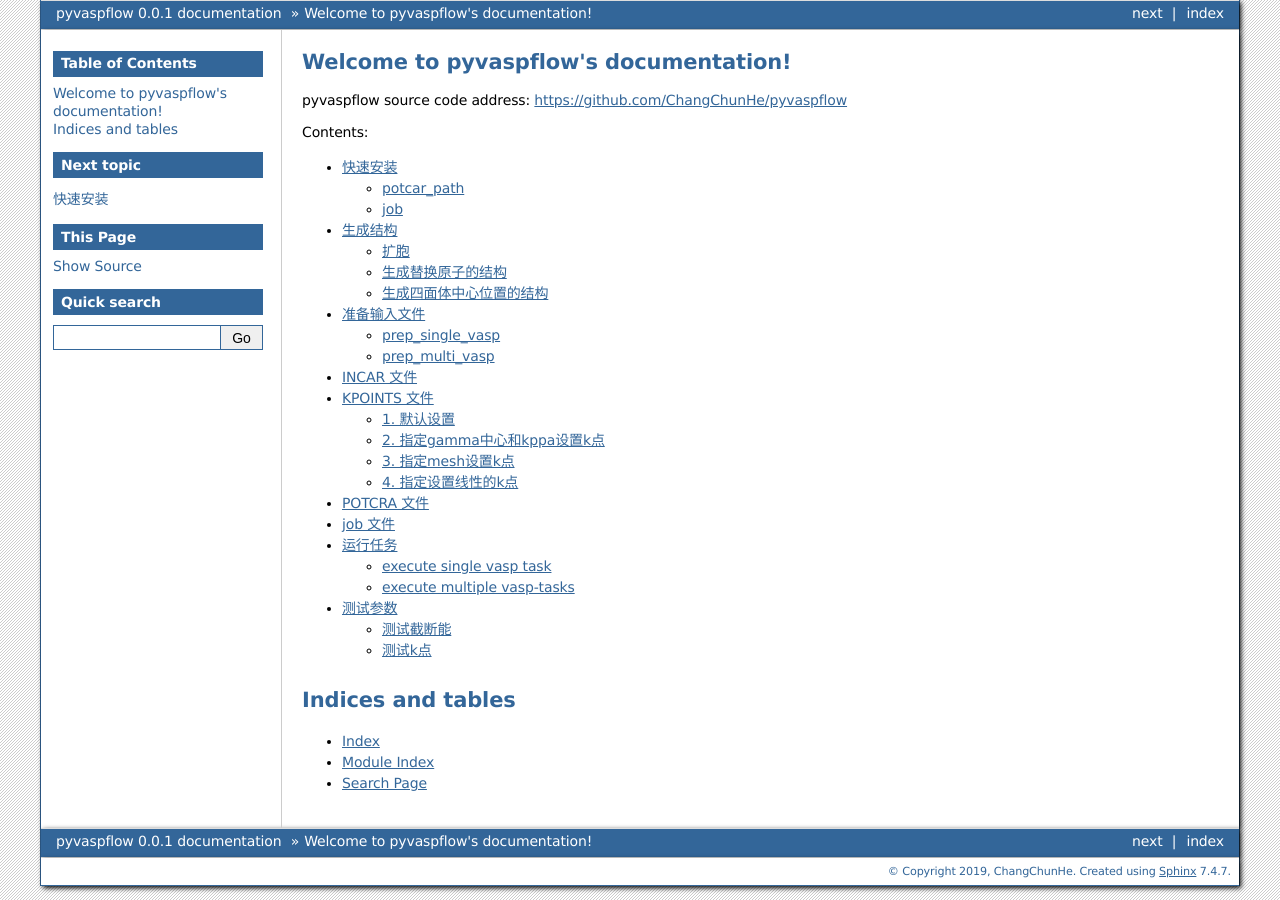
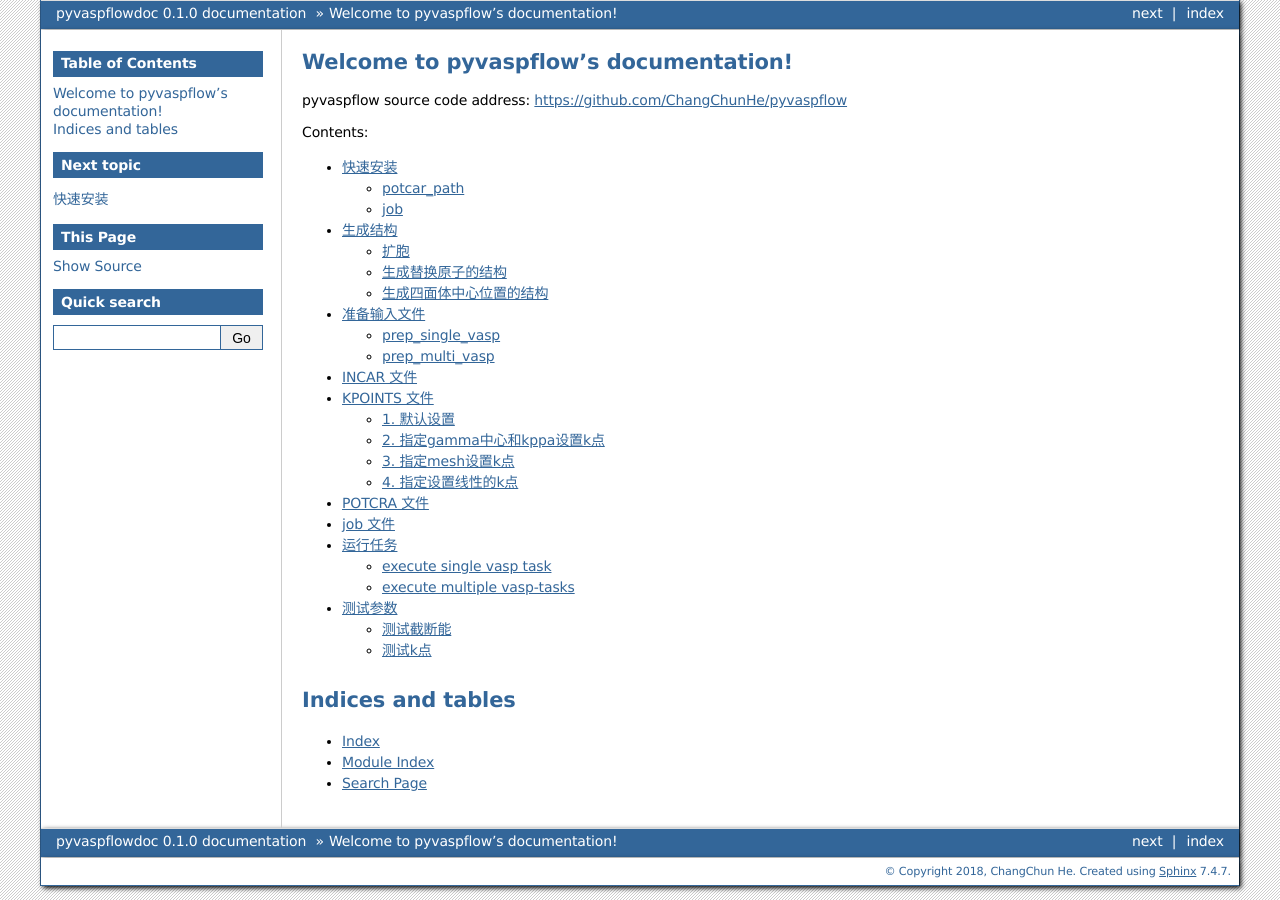
Before and after one commit to ChangChunHe/pyvaspflow, a Sphinx documentation site: the page built from docs/source/index.rst, in a window 1280 px wide. Built offline with Sphinx 7.4.7, drawn with Linux system fonts in a browser that asks for light colours; part of the change alters nothing that is shown.

Commit message:
update conf.py

```diff
--- a/docs/source/conf.py
+++ b/docs/source/conf.py
@@ -1,7 +1,9 @@
+# -*- coding: utf-8 -*-
+#
 # Configuration file for the Sphinx documentation builder.
 #
-# This file only contains a selection of the most common options. For a full
-# list see the documentation:
+# This file does only contain a selection of the most common options. For a
+# full list see the documentation:
 # http://www.sphinx-doc.org/en/master/config
 
 # -- Path setup --------------------------------------------------------------
@@ -12,63 +14,65 @@
 #
 import os
 import sys
+sys.path.insert(0, os.path.abspath('../..'))
 
-
-
-sys.path.insert(0, os.path.abspath('../..'))
-sys.setrecursionlimit(1500)
-
-latex_engine = 'xelatex'
-latex_elements = {
-    'fontpkg': r'''
-\setmainfont{DejaVu Serif}
-\setsansfont{DejaVu Sans}
-\setmonofont{DejaVu Sans Mono}
-''',
-    'preamble': r'''
-\usepackage[titles]{tocloft}
-\cftsetpnumwidth {1.25cm}\cftsetrmarg{1.5cm}
-\setlength{\cftchapnumwidth}{0.75cm}
-\setlength{\cftsecindent}{\cftchapnumwidth}
-\setlength{\cftsecnumwidth}{1.25cm}
-''',
-    'fncychap': r'\usepackage[Bjornstrup]{fncychap}',
-    'printindex': r'\footnotesize\raggedright\printindex',
-}
-latex_show_urls = 'footnote'
+autodoc_mock_imports = ['spglib', 'ase']
 
 # -- Project information -----------------------------------------------------
 
-project = 'pyvaspflow'
-copyright = '2019, ChangChunHe'
-author = 'ChangChunHe'
+project = 'pyvaspflowdoc'
+copyright = '2018, ChangChun He'
+author = 'ChangChun He'
 
+# The short X.Y version
+version = '0.0.1'
 # The full version, including alpha/beta/rc tags
-release = '0.0.1'
+release = '0.1.0'
 
-master_doc = 'index'
+
 # -- General configuration ---------------------------------------------------
+
+# If your documentation needs a minimal Sphinx version, state it here.
+#
+# needs_sphinx = '1.0'
 
 # Add any Sphinx extension module names here, as strings. They can be
 # extensions coming with Sphinx (named 'sphinx.ext.*') or your custom
 # ones.
 extensions = [
+    'sphinx.ext.autodoc',
+    'sphinx.ext.todo',
+    'sphinx.ext.mathjax',
+    'sphinx.ext.viewcode',
+    'sphinx.ext.githubpages',
 ]
 
 # Add any paths that contain templates here, relative to this directory.
 templates_path = ['_templates']
+
+# The suffix(es) of source filenames.
+# You can specify multiple suffix as a list of string:
+#
+# source_suffix = ['.rst', '.md']
+source_suffix = '.rst'
+
+# The master toctree document.
+master_doc = 'index'
 
 # The language for content autogenerated by Sphinx. Refer to documentation
 # for a list of supported languages.
 #
 # This is also used if you do content translation via gettext catalogs.
 # Usually you set "language" from the command line for these cases.
-language = 'python3.6'
+language = None
 
 # List of patterns, relative to source directory, that match files and
 # directories to ignore when looking for source files.
-# This pattern also affects html_static_path and html_extra_path.
+# This pattern also affects html_static_path and html_extra_path .
 exclude_patterns = []
+
+# The name of the Pygments (syntax highlighting) style to use.
+pygments_style = 'sphinx'
 
 
 # -- Options for HTML output -------------------------------------------------
@@ -78,7 +82,88 @@ exclude_patterns = []
 #
 html_theme = 'bizstyle'
 
+# Theme options are theme-specific and customize the look and feel of a theme
+# further.  For a list of options available for each theme, see the
+# documentation.
+#
+# html_theme_options = {}
+
 # Add any paths that contain custom static files (such as style sheets) here,
 # relative to this directory. They are copied after the builtin static files,
 # so a file named "default.css" will overwrite the builtin "default.css".
 html_static_path = ['_static']
+
+# Custom sidebar templates, must be a dictionary that maps document names
+# to template names.
+#
+# The default sidebars (for documents that don't match any pattern) are
+# defined by theme itself.  Builtin themes are using these templates by
+# default: ``['localtoc.html', 'relations.html', 'sourcelink.html',
+# 'searchbox.html']``.
+#
+# html_sidebars = {}
+
+
+# -- Options for HTMLHelp output ---------------------------------------------
+
+# Output file base name for HTML help builder.
+htmlhelp_basename = 'pyvaspflowdoc'
+
+
+# -- Options for LaTeX output ------------------------------------------------
+
+latex_elements = {
+    # The paper size ('letterpaper' or 'a4paper').
+    #
+    # 'papersize': 'letterpaper',
+
+    # The font size ('10pt', '11pt' or '12pt').
+    #
+    # 'pointsize': '10pt',
+
+    # Additional stuff for the LaTeX preamble.
+    #
+    # 'preamble': '',
+
+    # Latex figure (float) alignment
+    #
+    # 'figure_align': 'htbp',
+}
+
+# Grouping the document tree into LaTeX files. List of tuples
+# (source start file, target name, title,
+#  author, documentclass [howto, manual, or own class]).
+latex_documents = [
+    (master_doc, 'pyvaspflow.tex', 'pyvaspflow Documentation',
+     'ChangChun He', 'manual'),
+]
+
+
+# -- Options for manual page output ------------------------------------------
+
+# One entry per manual page. List of tuples
+# (source start file, name, description, authors, manual section).
+man_pages = [
+    (master_doc, 'sagar', 'sagar Documentation',
+     [author], 1)
+]
+
+
+# -- Options for Texinfo output ----------------------------------------------
+
+# Grouping the document tree into Texinfo files. List of tuples
+# (source start file, target name, title, author,
+#  dir menu entry, description, category)
+texinfo_documents = [
+    (master_doc, 'pyvaspflow', 'pyvaspflow Documentation',
+     author, 'pyvaspflow', 'One line description of project.',
+     'Miscellaneous'),
+]
+
+
+# -- Extension configuration -------------------------------------------------
+
+# -- Options for todo extension ----------------------------------------------
+
+# If true, `todo` and `todoList` produce output, else they produce nothing.
+todo_include_todos = True
```
